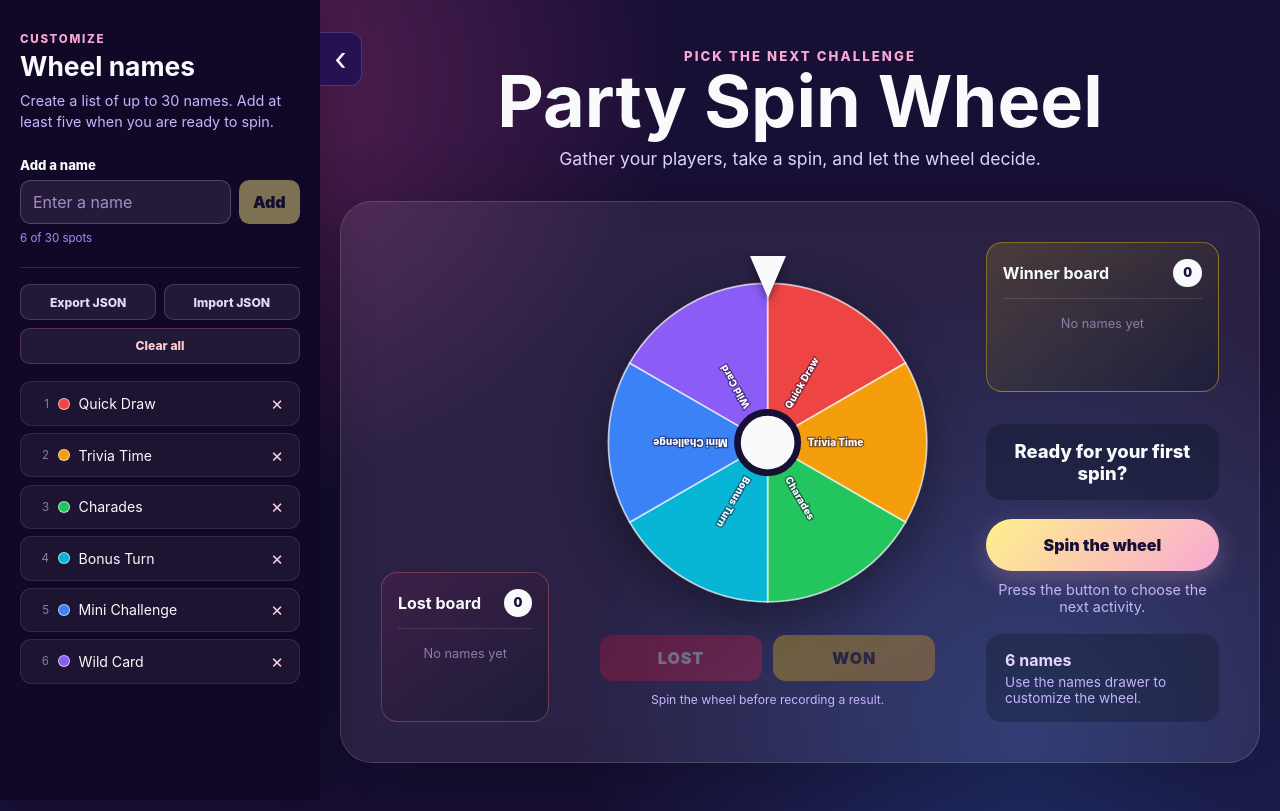
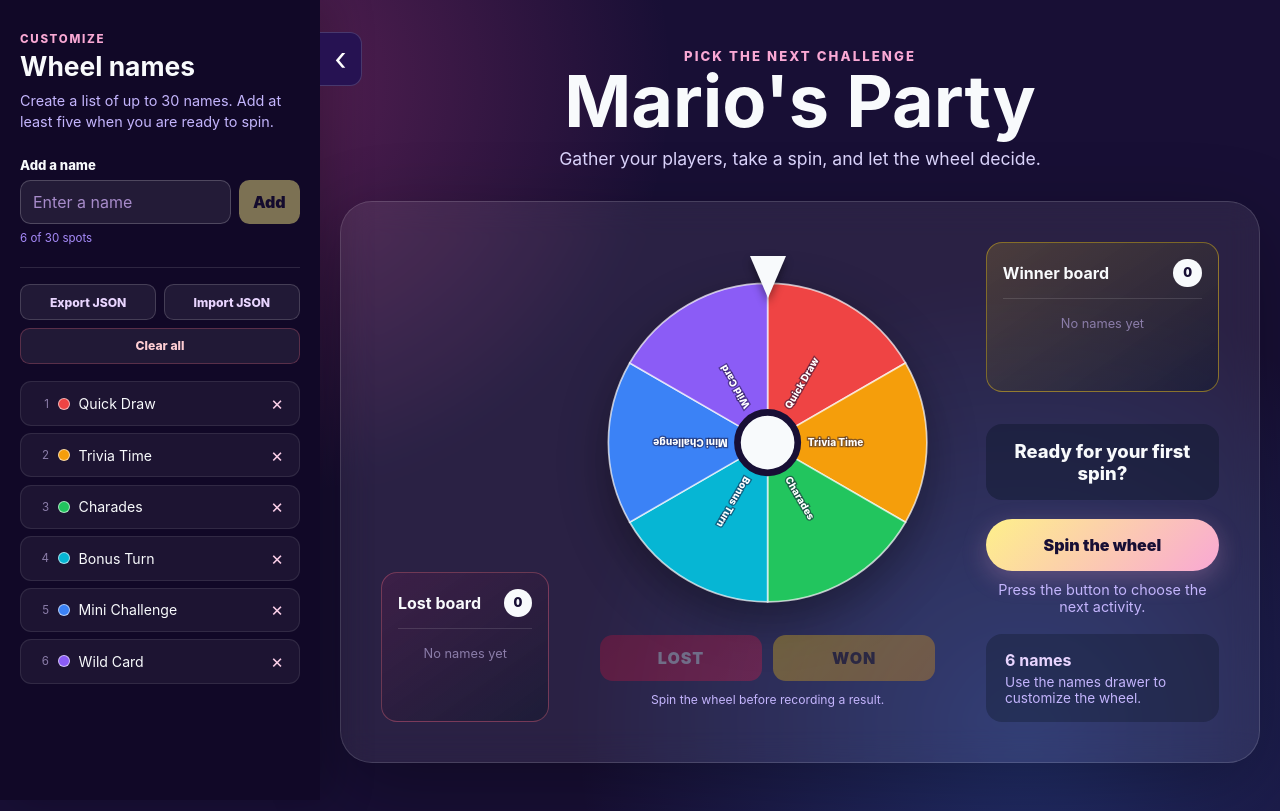
Before and after one commit to dshepstone/Mario_Party, a React (Vite) app: page / in a window 1280 px wide. Built offline with nearby package versions, Linux system fonts and the light colour scheme.

Commit message:
Rename game to Mario's Party

```diff
--- a/index.html
+++ b/index.html
@@ -5,7 +5,7 @@
     <meta name="viewport" content="width=device-width, initial-scale=1.0" />
     <meta name="theme-color" content="#5b21b6" />
     <meta name="description" content="A cheerful, customizable spin-wheel party game." />
-    <title>Party Spin Wheel</title>
+    <title>Mario's Party</title>
   </head>
   <body>
     <div id="root"></div>
--- a/src/components/GameHeader.tsx
+++ b/src/components/GameHeader.tsx
@@ -2,7 +2,7 @@ export function GameHeader() {
   return (
     <header className="game-header">
       <p className="eyebrow">Pick the next challenge</p>
-      <h1>Party Spin Wheel</h1>
+      <h1>Mario&apos;s Party</h1>
       <p>Gather your players, take a spin, and let the wheel decide.</p>
     </header>
   )
```
